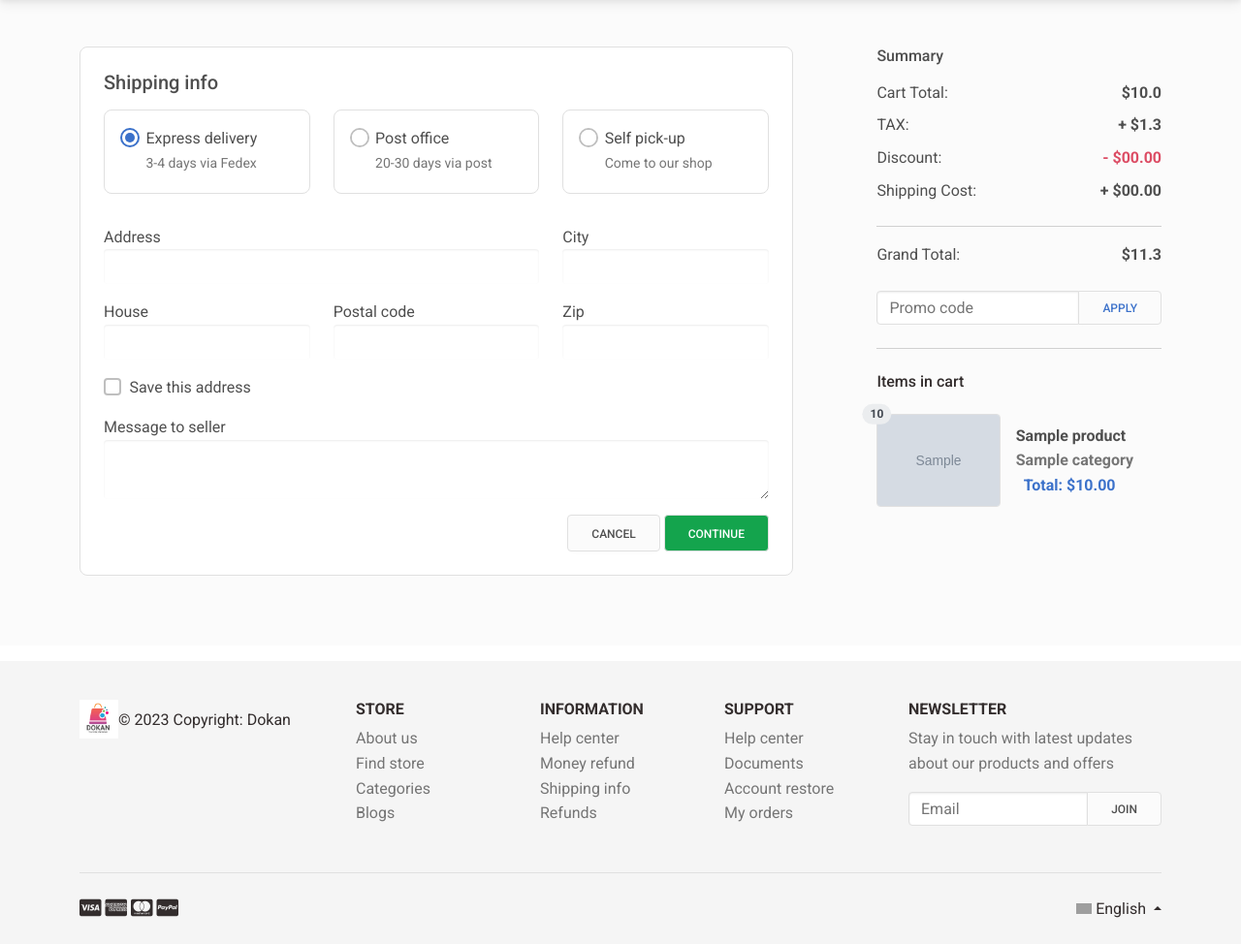
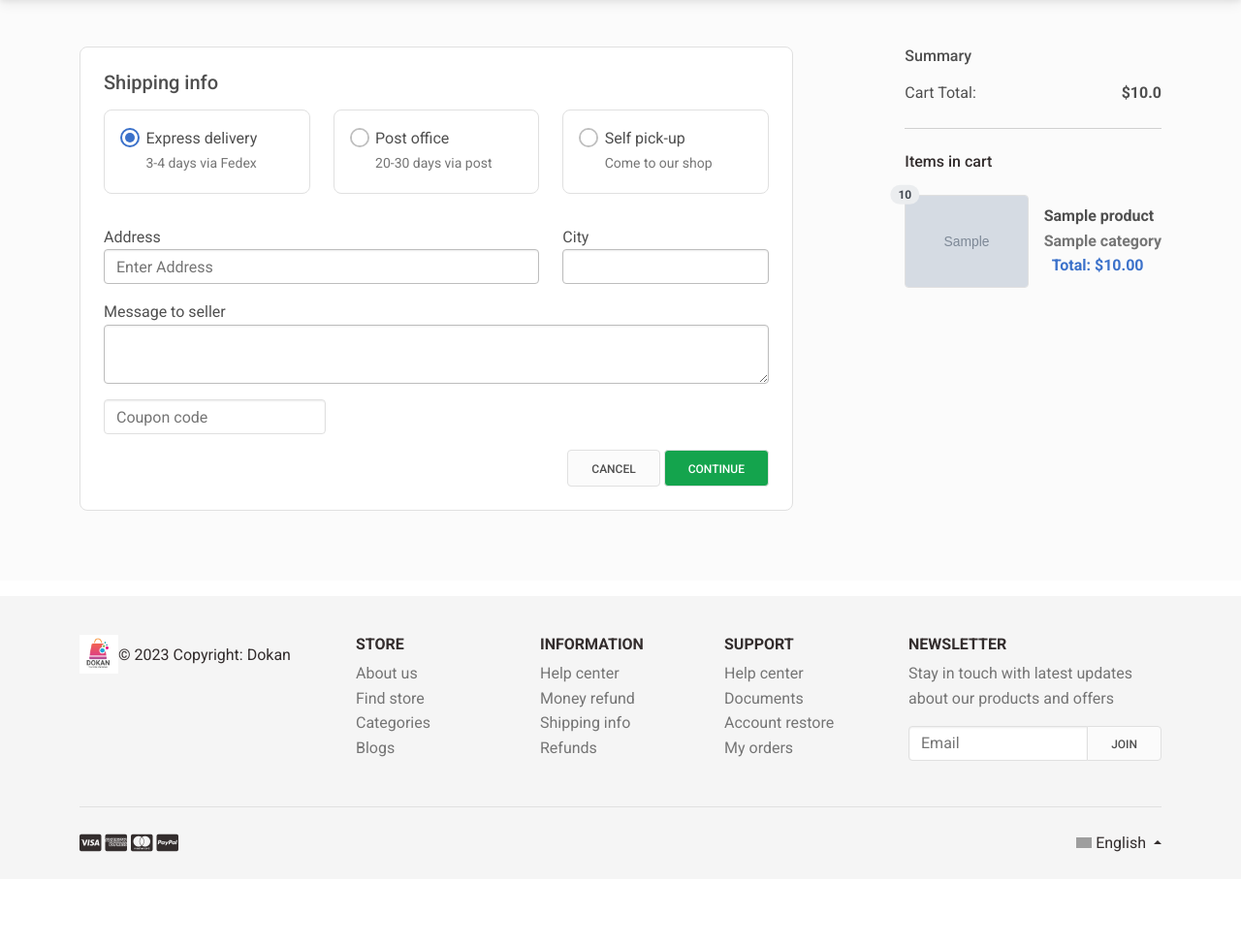
Before and after one commit to nshrest23/dokan, a Django app: page /checkout in a window 1280 px wide. Shown: the part 132-1106 px from the top of the page at 97% size. After the commit the page ends 1011 px from the top, so only its background shows below. Run offline with Django 4.2, Linux system fonts and the light colour scheme; a user stored in the database is signed in; tables that the repository leaves empty hold one stand-in row (values such as "Sample post"); grey boxes marked "Sample" are stand-in pictures; some libraries are stand-ins or nearby versions; grey boxes are pictures that could not be loaded.

Commit message:
day12 - working purchase page

```diff
--- a/orders/models.py
+++ b/orders/models.py
@@ -21,6 +21,8 @@ class Order(models.Model):
     user = models.ForeignKey(User, on_delete=models.CASCADE)
     products = models.JSONField()
     total = models.FloatField(default=0)
+    shipping_type = models.CharField(max_length=50, default="SELF_PICKUP")
+    discount = models.FloatField(default=0)
     address = models.CharField(max_length=100)
     city = models.CharField(max_length=50)
     info = models.CharField(max_length=100)
@@ -33,4 +35,4 @@ class Order(models.Model):
         verbose_name_plural = 'order'
 
     def __str__(self):
-     return self.id
+     return self.pk
--- a/orders/urls.py
+++ b/orders/urls.py
@@ -7,5 +7,6 @@ urlpatterns = [
     path("order", views.order, name="order_page"),
     path("addcart/<int:product_id>", views.add_cart, name="addcart_page"),
     path("deletecart/<int:cart_id>", views.delete_cart, name="deletecart_page"),
-    path("updatecart/<int:cart_id>", views.update_cart, name="updatecart_page"),
+    path("purchase", views.purchase, name="purchase_page"),
+    path("thanks", views.thanks, name="thanks_page"),
 ]
--- a/orders/views.py
+++ b/orders/views.py
@@ -1,7 +1,9 @@
 from django.shortcuts import render, redirect
 from django.contrib.auth.decorators import login_required
+from users.models import Profile
 from orders.models import Cart
 from products.models import Product
+from django.conf import settings
 
 # Create your views here.
 
@@ -57,17 +59,69 @@ def delete_cart(request, cart_id):
     cart.delete()
     return redirect("/cart")
 
-#@login_required
+@login_required
 def checkout(request):
+    profile = Profile.objects.filter(user=request.user.pk)
     carts = Cart.objects.filter(user=request.user.pk)
     cart_total = sum([cart.total for cart in carts])
-    tax_total = cart_total * 0.13
-    discount = 0
-    shipping_cost = 0
-    grand_total = cart_total + tax_total + shipping_cost - discount
-    context = {"carts": carts, "cart_total": cart_total, "tax_total": tax_total, "discount": discount, "shipping_cost": shipping_cost, "grand_total": grand_total }
+
+    context = {"carts": carts, "cart_total": cart_total }
+
+    if request.method == "POST":
+        shipping_type = request.POST.get("shipping_type")
+        info = request.POST.get("info")
+        address = request.POST.get("address")
+        city = request.POST.get("city")
+        coupon = request.POST.get("coupon")
+        vat_amount = cart_total * 0.13
+        shipping_cost = float(settings.SHIPPING_CHARGE[shipping_type])
+        if coupon in settings.COUPON_CODE:
+            discount = float(settings.COUPON_CODE[coupon])
+        else:
+            discount = 0
+        grand_total = cart_total + vat_amount + shipping_cost - discount
+        order_details = {
+            "products": [{
+                "product_id": cart.product.pk,
+                "title": cart.product.title,
+                "product_img": cart.product.product_img,
+                "product_qty": cart.product.quantity,
+                "product_price": cart.product.price,
+                "total": cart_total
+            }for cart in carts],
+            "cart_total": cart_total,
+            "discount": discount,
+            "vat_amount": vat_amount,
+            "shipping_type": shipping_type,
+            "shipping_cost": shipping_cost,
+            "grand_total": grand_total,
+        }
+        request.session["order_details"] = order_details
+        return redirect("/purchase")
+
     return render(request, "checkout.html", context)
+
+
+
 
 #@login_required
 def order(request):
     return render(request, template_name="order.html")
+
+@login_required
+def purchase(request):
+    order_details = request.session.get("order_details")
+    context = {"order_details": order_details}
+    if request.method == "POST":
+        # save order
+
+        Cart.objects.filter(user_id=request.user.pk).delete()
+        del request.session["order_details"]
+        print("Purchase Complete!")
+        return redirect("/thanks")
+
+    return render(request, "purchase.html", context)
+
+@login_required
+def thanks(request):
+    return render(request, "thankyou.html")
--- a/templates/checkout.html
+++ b/templates/checkout.html
@@ -4,18 +4,19 @@
     <div class="container">
       <div class="row">
         <div class="col-xl-8 col-lg-8 mb-4">
-
+          <form action = "#" method = "post" enctype = "multipart/form-data">
+            {% csrf_token %}
           <!-- Checkout -->
           <div class="card shadow-0 border">
             <div class="p-4">
               <h5 class="card-title mb-3">Shipping info</h5>
+              <div class="row mb-3">
 
-              <div class="row mb-3">
                 <div class="col-lg-4 mb-3">
                   <!-- Default checked radio -->
                   <div class="form-check h-100 border rounded-3">
                     <div class="p-3">
-                      <input class="form-check-input" type="radio" name="flexRadioDefault" id="flexRadioDefault1" checked />
+                      <input class="form-check-input" type="radio" name="shipping_type" id="flexRadioDefault1" value="EXPRESS" checked />
                       <label class="form-check-label" for="flexRadioDefault1">
                         Express delivery <br />
                         <small class="text-muted">3-4 days via Fedex </small>
@@ -27,7 +28,7 @@
                   <!-- Default radio -->
                   <div class="form-check h-100 border rounded-3">
                     <div class="p-3">
-                      <input class="form-check-input" type="radio" name="flexRadioDefault" id="flexRadioDefault2" />
+                      <input class="form-check-input" type="radio" name="shipping_type" id="flexRadioDefault2" value="POST_OFFICE" />
                       <label class="form-check-label" for="flexRadioDefault2">
                         Post office <br />
                         <small class="text-muted">20-30 days via post </small>
@@ -39,7 +40,7 @@
                   <!-- Default radio -->
                   <div class="form-check h-100 border rounded-3">
                     <div class="p-3">
-                      <input class="form-check-input" type="radio" name="flexRadioDefault" id="flexRadioDefault3" />
+                      <input class="form-check-input" type="radio" name="shipping_type" id="flexRadioDefault3" value="SELF_PICKUP"/>
                       <label class="form-check-label" for="flexRadioDefault3">
                         Self pick-up <br />
                         <small class="text-muted">Come to our shop </small>
@@ -49,61 +50,41 @@
                 </div>
               </div>
 
+
               <div class="row">
                 <div class="col-sm-8 mb-3">
                   <p class="mb-0">Address</p>
-                  <div class="form-outline">
-                    <input type="text" id="typeText" placeholder="Type here" class="form-control" />
+                  <div class="">
+                    <input type="text" name="address" id="typeText" placeholder="Enter Address" class="form-control" value="{{ profile.address }}"/>
                   </div>
                 </div>
 
                 <div class="col-sm-4 mb-3">
                   <p class="mb-0">City</p>
-                  <div class="form-outline">
-                    <input type="text" id="typeText" class="form-control" />
-                  </div>
-                </div>
-
-                <div class="col-sm-4 mb-3">
-                  <p class="mb-0">House</p>
-                  <div class="form-outline">
-                    <input type="text" id="typeText" placeholder="Type here" class="form-control" />
-                  </div>
-                </div>
-
-                <div class="col-sm-4 col-6 mb-3">
-                  <p class="mb-0">Postal code</p>
-                  <div class="form-outline">
-                    <input type="text" id="typeText" class="form-control" />
-                  </div>
-                </div>
-
-                <div class="col-sm-4 col-6 mb-3">
-                  <p class="mb-0">Zip</p>
-                  <div class="form-outline">
-                    <input type="text" id="typeText" class="form-control" />
+                  <div class="">
+                    <input type="text" name="city" id="typeText" class="form-control" />
                   </div>
                 </div>
               </div>
 
-              <div class="form-check mb-3">
-                <input class="form-check-input" type="checkbox" value="" id="flexCheckDefault1" />
-                <label class="form-check-label" for="flexCheckDefault1">Save this address</label>
-              </div>
-
               <div class="mb-3">
                 <p class="mb-0">Message to seller</p>
-                <div class="form-outline">
-                  <textarea class="form-control" id="textAreaExample1" rows="2"></textarea>
+                <div class="">
+                  <textarea class="form-control" name="info" id="textAreaExample1" rows="2"></textarea>
                 </div>
+              </div>
+              <div class="col-sm-4 mb-3">
+                <input type="text" class="form-control border" name="coupon" placeholder="Coupon code"/>
               </div>
 
               <div class="float-end">
                 <button class="btn btn-light border">Cancel</button>
-                <button class="btn btn-success shadow-0 border">Continue</button>
+                <button href="{% url 'purchase_page' %}" type="submit" class="btn btn-success shadow-0 border">Continue</button>
               </div>
             </div>
           </div>
+          </form>
+
           <!-- Checkout -->
         </div>
         <div class="col-xl-4 col-lg-4 d-flex justify-content-center justify-content-lg-end">
@@ -113,28 +94,8 @@
               <p class="mb-2">Cart Total:</p>
               <p class="mb-2 fw-bold">${{ cart_total }}</p>
             </div>
-            <div class="d-flex justify-content-between">
-              <p class="mb-2">TAX:</p>
-              <p class="mb-2 fw-bold">+ ${{ tax_total }}</p>
-            </div>
-            <div class="d-flex justify-content-between">
-              <p class="mb-2">Discount:</p>
-              <p class="mb-2 fw-bold text-danger">- $00.00</p>
-            </div>
-            <div class="d-flex justify-content-between">
-              <p class="mb-2">Shipping Cost:</p>
-              <p class="mb-2 fw-bold">+ $00.00</p>
-            </div>
-            <hr />
-            <div class="d-flex justify-content-between">
-              <p class="mb-2">Grand Total:</p>
-              <p class="mb-2 fw-bold">${{ grand_total }}</p>
-            </div>
 
-            <div class="input-group mt-3 mb-4">
-              <input type="text" class="form-control border" name="" placeholder="Promo code" />
-              <button class="btn btn-light text-primary border">Apply</button>
-            </div>
+
 
             <hr />
             <h6 class="text-dark my-4">Items in cart</h6>
```
Also changed, not shown: dokan/settings.py (+11 -0 lines), templates/cart.html (+1 -36 lines), templates/purchase.html (added, +67 -0 lines), templates/thankyou.html (added, +23 -0 lines), orders/migrations/0004_cart_shipping_cost.py (added), orders/migrations/0005_remove_cart_shipping_cost.py (added), orders/migrations/0006_order_discount_order_shipping_type.py (added).
